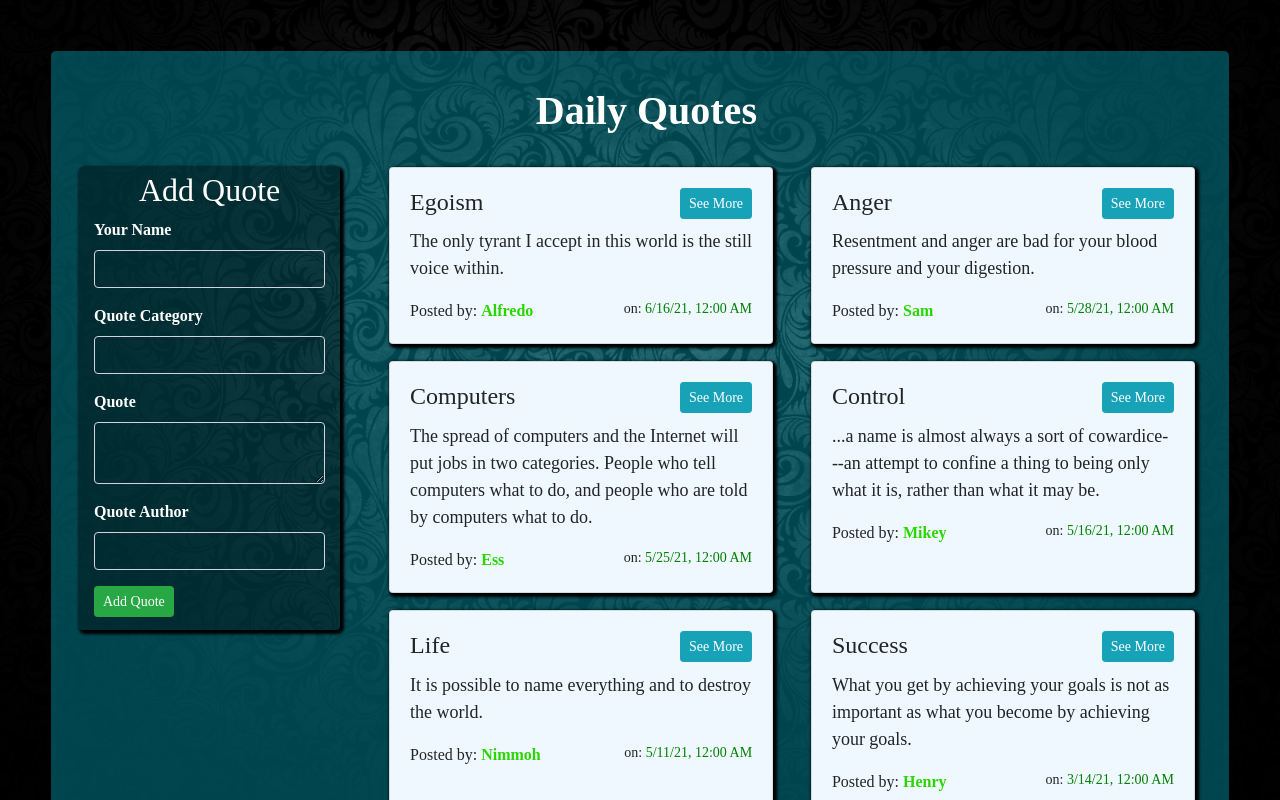
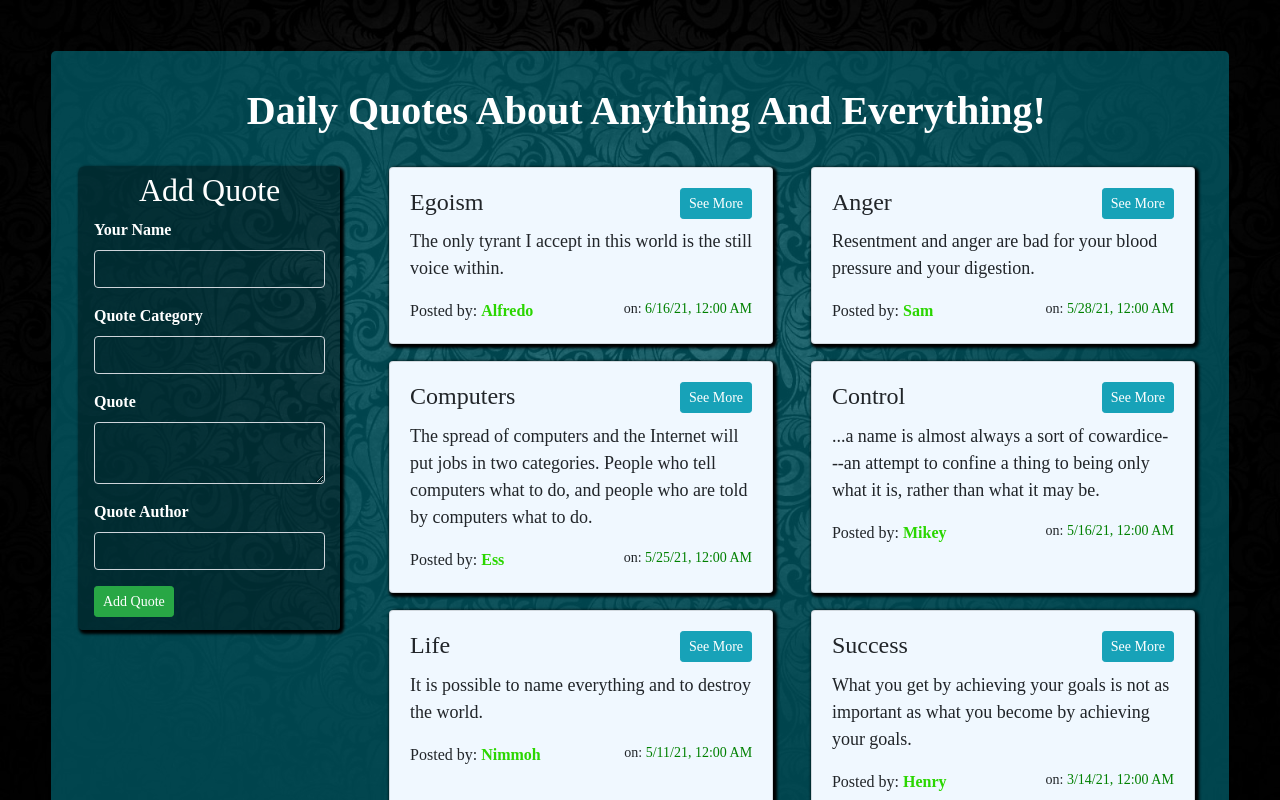
Before and after one commit to TechVictorKE/quotes.io, an Angular app: page / in a window 1280 px wide. Shown: the top 800 px of the page. Built offline with nearby package versions, Linux system fonts and the light colour scheme; a web font is replaced by a local one; what @sweetalert2/ngx-sweetalert2 would draw is missing.

Commit message:
Changed page title

```diff
--- a/src/app/quotes/quotes.component.ts
+++ b/src/app/quotes/quotes.component.ts
@@ -7,7 +7,7 @@ import { Quote } from '../quote';
   styleUrls: ['./quotes.component.css']
 })
 export class QuotesComponent implements OnInit {
-  title = 'Daily Quotes';
+  title = 'Daily Quotes About Anything and Everything!';
   quotes:Quote[] = [
     new Quote (1,'Henry','Success','What you get by achieving your goals is not as important as what you become by achieving your goals.','Zig Zigler', new Date(2021,2,14),0,0),
     new Quote (2,'Nimmoh','Life','It is possible to name everything and to destroy the world.','Kathy Acker',new Date(2021,4,11),0,0),
```
